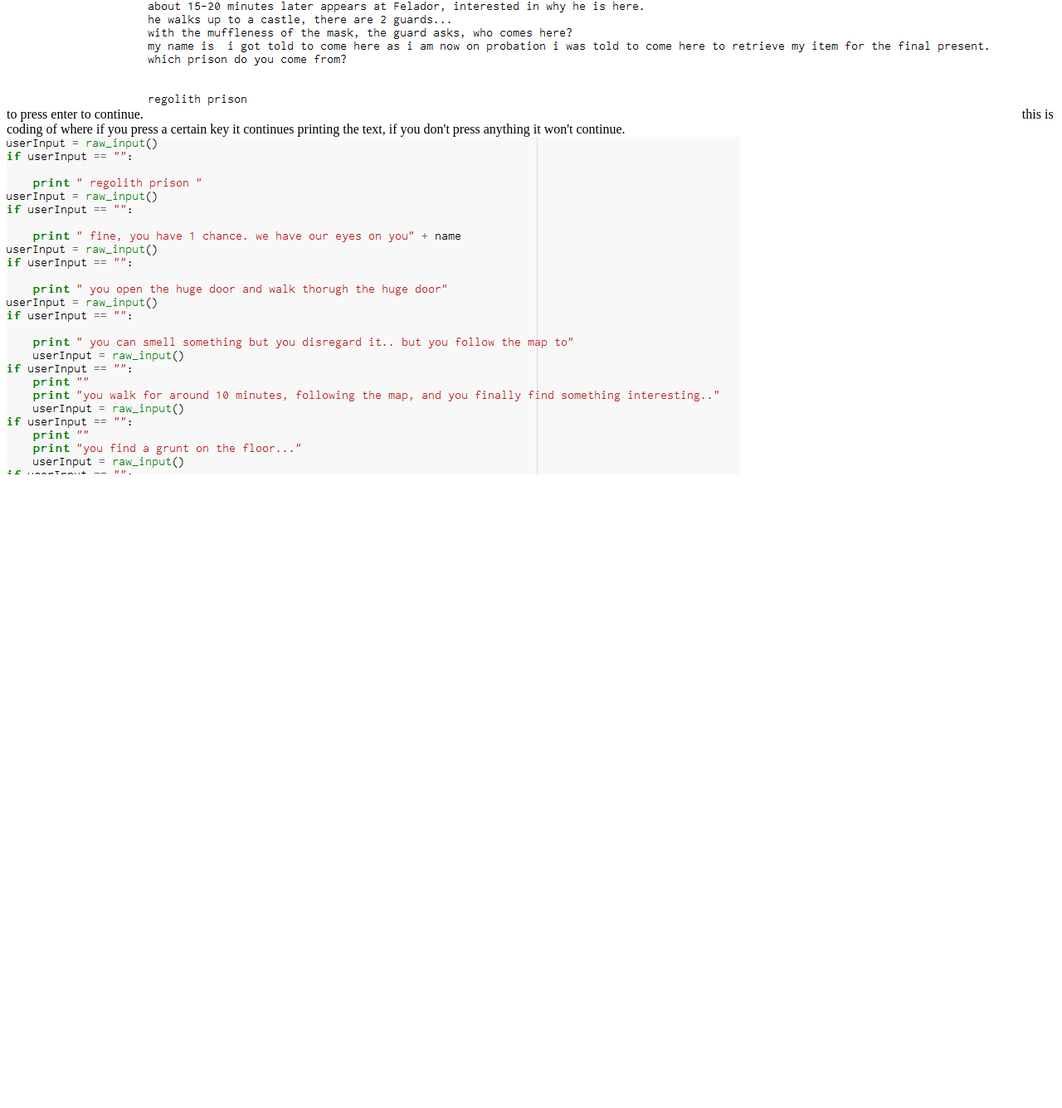
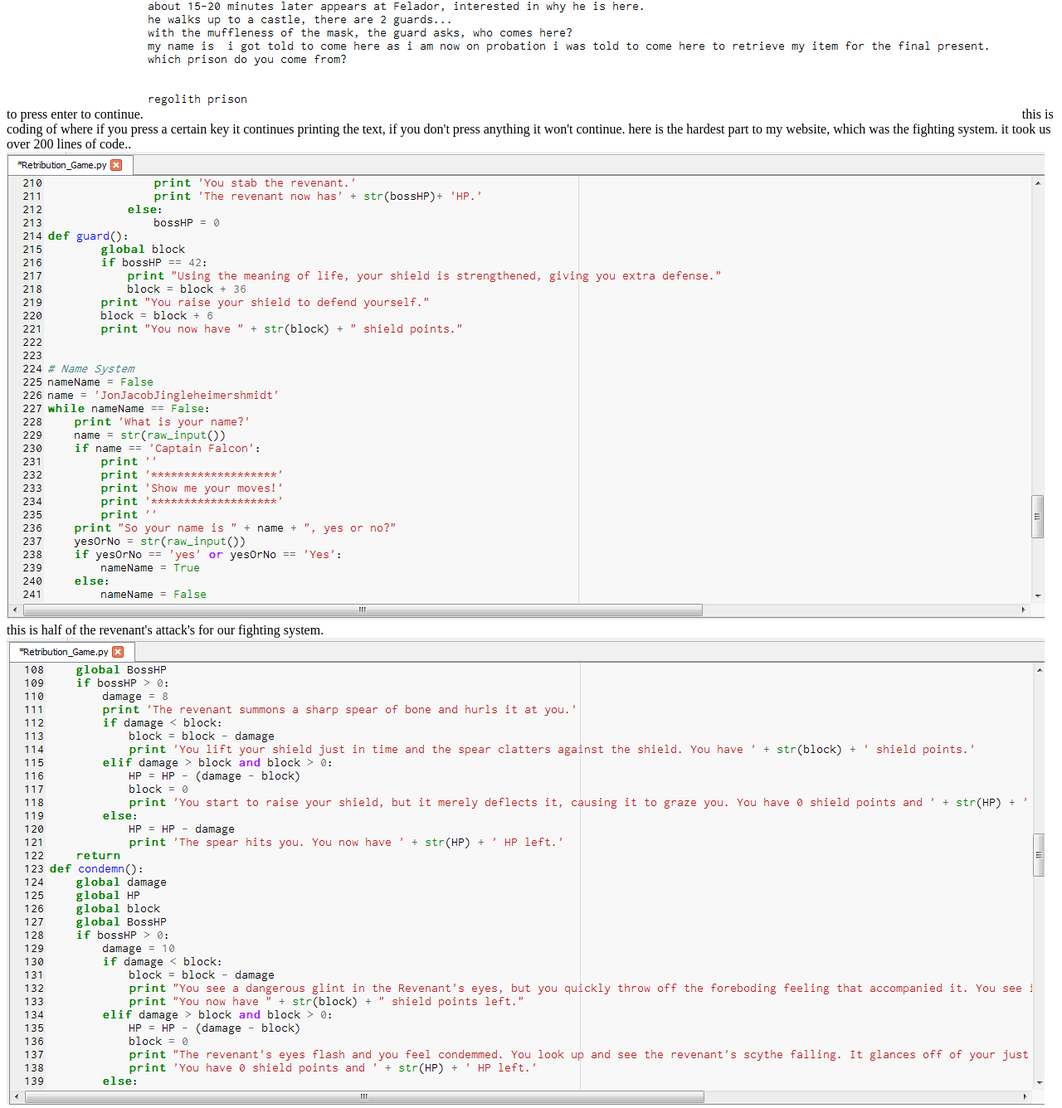
Before and after one commit to NickJacksonpyah/nickjacksonpyah.github.io, a plain HTML site: page website.html in a window 1280 px wide. Shown: the part 529-1865 px from the top of the page at 83% size. Before the commit the page ends 1113 px from the top, so only its background shows below. Drawn offline with Linux system fonts and the light colour scheme.

Commit message:
new screenshots
weqe

```diff
--- a/website.html
+++ b/website.html
@@ -12,4 +12,8 @@
 	This is the coding work where you have to press enter to continue.
 	<img src="lol.png" />
 	this is coding of where if you press a certain key it continues printing the text, if you don't press anything it won't continue.
-	<img src="Capture.png" />
+	here is the hardest part to my website, which was the fighting system. it took us over 200 lines of code..
+	<img src="NameAndGuard.png" />
+	this is half of the revenant's attack's for our fighting system.
+	<img src="RevenantAttackCode.png" />
+</html>
```
Also changed, not shown: NameAndGuard.PNG (added), RevenantAttackCode.PNG (added).
